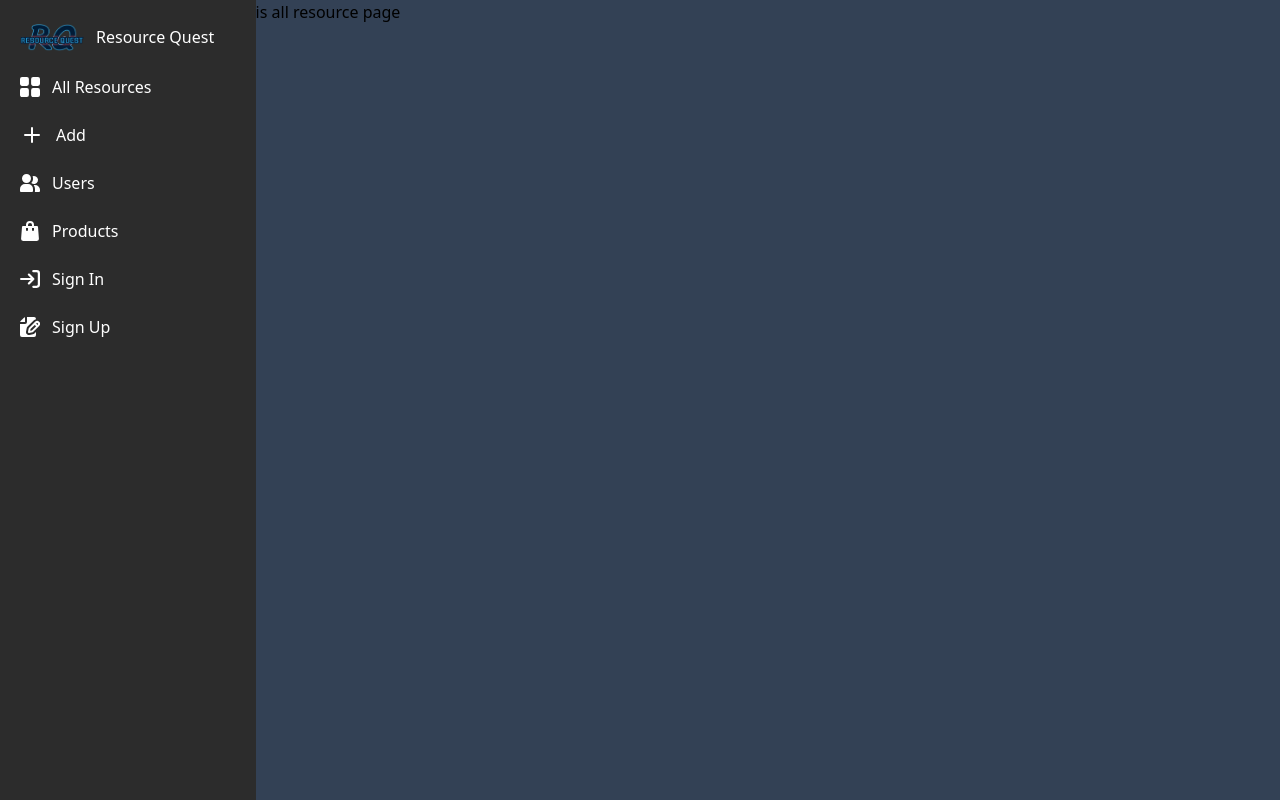
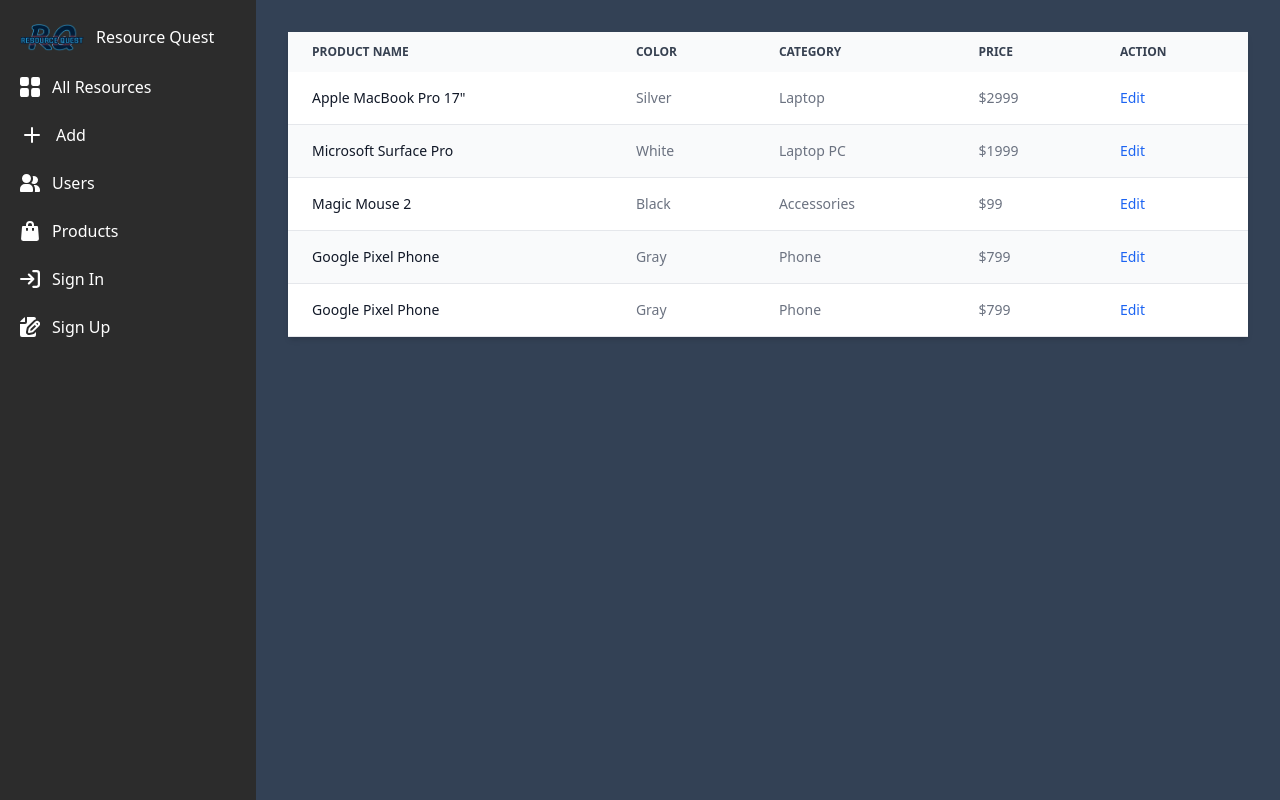
Before and after one commit to AnisurRahman06046/resource_quest_client, a React (Vite) app: page /resource/all in a window 1280 px wide. Built offline with nearby package versions, Linux system fonts and the light colour scheme.

Commit message:
basic table is added

```diff
--- a/src/Layout/Layout.tsx
+++ b/src/Layout/Layout.tsx
@@ -1,16 +1,15 @@
-import React from 'react'
-import SideBar from '../components/SideBar/SideBar'
-import { Outlet } from 'react-router-dom'
+import SideBar from "../components/SideBar/SideBar";
+import { Outlet } from "react-router-dom";
 
 function Layout() {
   return (
-    <div className='flex h-screen'>
-    <SideBar />
-    <div className='flex-1  lg:ms-56 bg-slate-700 min-h-screen'>
-      <Outlet />
+    <div className="flex h-screen">
+      <SideBar />
+      <div className="flex-1  lg:ms-56 bg-slate-700 min-h-screen">
+        <Outlet />
+      </div>
     </div>
-  </div>
-  )
+  );
 }
 
-export default Layout
+export default Layout;
--- a/src/components/Resources/Resources.tsx
+++ b/src/components/Resources/Resources.tsx
@@ -1,7 +1,9 @@
+import Table from "../Table/Table";
+
 function Resources() {
   return (
-    <div>
-      <h1>this is all resource page</h1>
+    <div className="mx-auto   lg:ms-8">
+     <Table/>
     </div>
   );
 }
--- /dev/null
+++ b/src/components/Table/Table.tsx
@@ -0,0 +1,122 @@
+
+
+function Table() {
+  return (
+
+
+<div className="relative lg:m-8  overflow-x-auto shadow-md ">
+    <table className="w-full  text-sm text-left rtl:text-right text-gray-500 dark:text-gray-400">
+        <thead className="text-xs text-gray-700 uppercase bg-gray-50 dark:bg-gray-700 dark:text-gray-400">
+            <tr>
+                <th scope="col" className="px-6 py-3">
+                    Product name
+                </th>
+                <th scope="col" className="px-6 py-3">
+                    Color
+                </th>
+                <th scope="col" className="px-6 py-3">
+                    Category
+                </th>
+                <th scope="col" className="px-6 py-3">
+                    Price
+                </th>
+                <th scope="col" className="px-6 py-3">
+                    Action
+                </th>
+            </tr>
+        </thead>
+        <tbody>
+            <tr className="odd:bg-white odd:dark:bg-gray-900 even:bg-gray-50 even:dark:bg-gray-800 border-b dark:border-gray-700">
+                <th scope="row" className="px-6 py-4 font-medium text-gray-900 whitespace-nowrap dark:text-white">
+                    Apple MacBook Pro 17"
+                </th>
+                <td className="px-6 py-4">
+                    Silver
+                </td>
+                <td className="px-6 py-4">
+                    Laptop
+                </td>
+                <td className="px-6 py-4">
+                    $2999
+                </td>
+                <td className="px-6 py-4">
+                    <a href="#" className="font-medium text-blue-600 dark:text-blue-500 hover:underline">Edit</a>
+                </td>
+            </tr>
+            <tr className="odd:bg-white odd:dark:bg-gray-900 even:bg-gray-50 even:dark:bg-gray-800 border-b dark:border-gray-700">
+                <th scope="row" className="px-6 py-4 font-medium text-gray-900 whitespace-nowrap dark:text-white">
+                    Microsoft Surface Pro
+                </th>
+                <td className="px-6 py-4">
+                    White
+                </td>
+                <td className="px-6 py-4">
+                    Laptop PC
+                </td>
+                <td className="px-6 py-4">
+                    $1999
+                </td>
+                <td className="px-6 py-4">
+                    <a href="#" className="font-medium text-blue-600 dark:text-blue-500 hover:underline">Edit</a>
+                </td>
+            </tr>
+            <tr className="odd:bg-white odd:dark:bg-gray-900 even:bg-gray-50 even:dark:bg-gray-800 border-b dark:border-gray-700">
+                <th scope="row" className="px-6 py-4 font-medium text-gray-900 whitespace-nowrap dark:text-white">
+                    Magic Mouse 2
+                </th>
+                <td className="px-6 py-4">
+                    Black
+                </td>
+                <td className="px-6 py-4">
+                    Accessories
+                </td>
+                <td className="px-6 py-4">
+                    $99
+                </td>
+                <td className="px-6 py-4">
+                    <a href="#" className="font-medium text-blue-600 dark:text-blue-500 hover:underline">Edit</a>
+                </td>
+            </tr>
+            <tr className="odd:bg-white odd:dark:bg-gray-900 even:bg-gray-50 even:dark:bg-gray-800 border-b dark:border-gray-700">
+                <th scope="row" className="px-6 py-4 font-medium text-gray-900 whitespace-nowrap dark:text-white">
+                    Google Pixel Phone
+                </th>
+                <td className="px-6 py-4">
+                    Gray
+                </td>
+                <td className="px-6 py-4">
+                    Phone
+                </td>
+                <td className="px-6 py-4">
+                    $799
+                </td>
+                <td className="px-6 py-4">
+                    <a href="#" className="font-medium text-blue-600 dark:text-blue-500 hover:underline">Edit</a>
+                </td>
+            </tr>
+            <tr className="odd:bg-white odd:dark:bg-gray-900 even:bg-gray-50 even:dark:bg-gray-800 border-b dark:border-gray-700">
+                <th scope="row" className="px-6 py-4 font-medium text-gray-900 whitespace-nowrap dark:text-white">
+                    Google Pixel Phone
+                </th>
+                <td className="px-6 py-4">
+                    Gray
+                </td>
+                <td className="px-6 py-4">
+                    Phone
+                </td>
+                <td className="px-6 py-4">
+                    $799
+                </td>
+                <td className="px-6 py-4">
+                    <a href="#" className="font-medium text-blue-600 dark:text-blue-500 hover:underline">Edit</a>
+                </td>
+            </tr>
+
+        </tbody>
+    </table>
+</div>
+
+  )
+}
+
+export default Table
```
